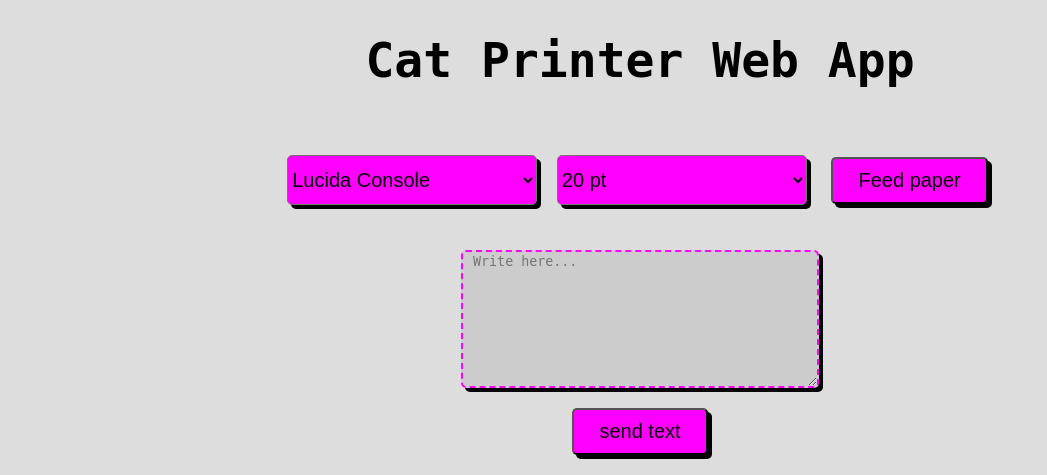
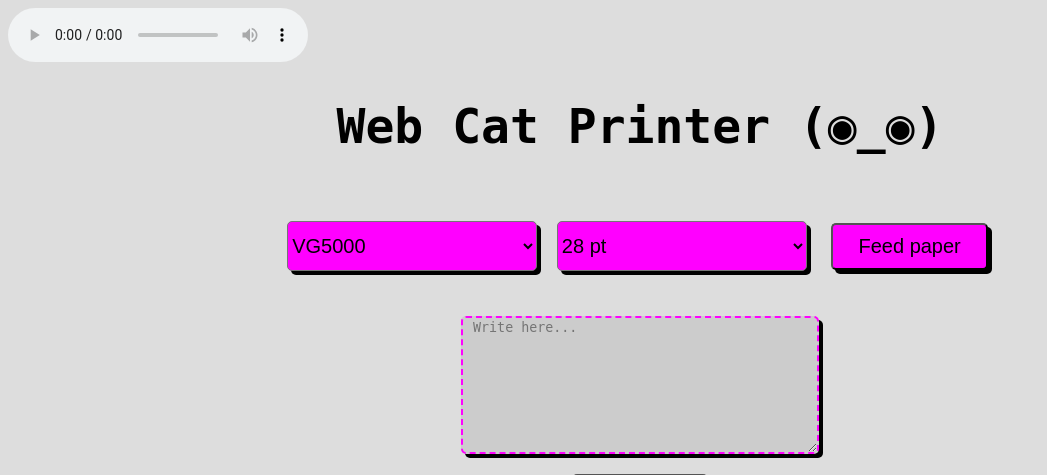
Before and after one commit to renaudgweb/CatPrinter_WebApp, a PHP site: page / in a window 1280 px wide. Shown: the top 475 px of the page, without its empty margins (0-1047 px from the left). Run offline with PHP 8.4, Linux system fonts and the light colour scheme; some web fonts are replaced.

Commit message:
Update index.php

```diff
--- a/index.php
+++ b/index.php
@@ -10,9 +10,9 @@
 
 if(($_SERVER["REQUEST_METHOD"] == "POST")){
   if (isset($_POST['text']) && isset($_POST['font_family']) && isset($_POST['font_size'])){
-    $font_family = $_POST['font_family'];
-    $font_size = $_POST['font_size'];
-    $user_text = $_POST['text'];
+    $font_family = htmlspecialchars($_POST['font_family']);
+    $font_size = htmlspecialchars($_POST['font_size']);
+    $user_text = htmlspecialchars($_POST['text']);
     shell_exec("curl --location -X POST --form 'font=".$font_family."' --form 'size=".$font_size."' --form 'text=".$user_text."' --form 'feed=\"100\"' 'localhost:5000'");
   } elseif (isset($_FILES['image'])){
       $errors = array();
@@ -50,18 +50,24 @@ if(($_SERVER["REQUEST_METHOD"] == "POST")){
   <link rel=icon href=contents/favicon/android-chrome-512x512.png sizes="192x192 512x512">
   <link rel=icon href=contents/favicon/apple-touch-icon.png sizes="180x180" type="image/png">
   <link rel="stylesheet" href="contents/css/style.css">
+  <script src="https://code.jquery.com/jquery-3.6.3.min.js"></script>
 
-<title>Cat Printer</title>
+<title>Web Cat Printer</title>
 
 </head>
 <body>
-  <h1>Cat Printer Web App</h1>
+  <audio controls autoplay loop>
+    <source src="contents/sounds/Kirk_Osamayo-Shiba.mp3">
+  </audio>
+
+  <h1>Web Cat Printer (◉_◉)</h1>
+
   <nav>
     <form action="" method="post">
       <select name="font_family">
-        <option value="Lucida_Console_Regular.ttf" selected="yes">Lucida Console</option>
+        <option value="Lucida_Console_Regular.ttf">Lucida Console</option>
         <option value="MajorMonoDisplay-Regular.ttf">Major Mono Display</option>
-        <option value="VG5000-Regular_web.ttf">VG5000</option>
+        <option value="VG5000-Regular_web.ttf" selected="yes">VG5000</option>
         <option value="ocr_b.ttf">OCR-B</option>
         <option value="Anthony.ttf">Anthony</option>
         <option value="BilboINC.ttf">BilboINC</option>
@@ -101,12 +107,12 @@ if(($_SERVER["REQUEST_METHOD"] == "POST")){
         <option value="15">15 pt</option>
         <option value="16">16 pt</option>
         <option value="18">18 pt</option>
-        <option value="20" selected="yes">20 pt</option>
+        <option value="20">20 pt</option>
         <option value="21">21 pt</option>
         <option value="22">22 pt</option>
         <option value="24">24 pt</option>
         <option value="26">26 pt</option>
-        <option value="28">28 pt</option>
+        <option value="28" selected="yes">28 pt</option>
         <option value="30">30 pt</option>
         <option value="32">32 pt</option>
         <option value="34">34 pt</option>
@@ -129,8 +135,8 @@ if(($_SERVER["REQUEST_METHOD"] == "POST")){
   <main>
 
     <section>
-        <textarea id="text" name="text" placeholder=" Write here..."></textarea>
-        <button type="submit">send text</button>
+      <textarea id="text" name="text" placeholder=" Write here..."></textarea>
+      <button type="submit">send text</button>
     </section>
     </form>
 
```
